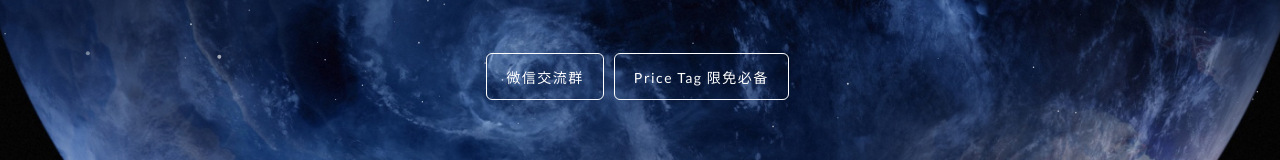
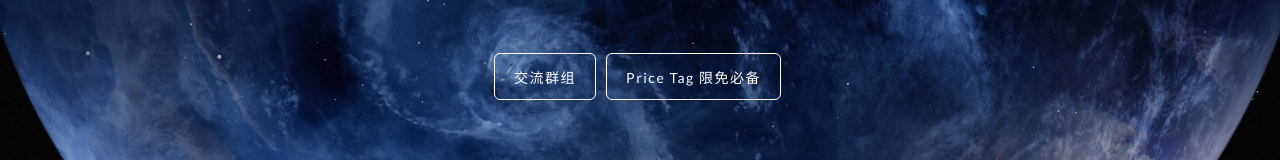
Before and after one commit to kakared/kakaread.github.io, a plain HTML site: page index.html in a window 1280 px wide. Shown: the part 250-410 px from the top of the page. Drawn offline with Linux system fonts and the light colour scheme; animation ran at ten frames a second; a script that the page names is missing.

```diff
--- a/index.html
+++ b/index.html
@@ -72,7 +72,7 @@ var _hmt = _hmt || [];
              <h1 class="h1_home wow fadeIn" data-wow-delay="0.4s"></h1>
              <h3 class="h3_home wow fadeIn" data-wow-delay="0.6s"></h3>
              <ul class="list-inline intro-social-buttons">
-				<li><a href="https://shimo.im/docs/fmGNuTnqyF8ek58b" class="btn  btn-lg mybutton_standard wow swing wow fadeIn" data-wow-delay="0.8s"><span class="network-name">微信交流群</span></a>
+				<li><a href="https://shimo.im/docs/fmGNuTnqyF8ek58b" class="btn  btn-lg mybutton_standard wow swing wow fadeIn" data-wow-delay="0.8s"><span class="network-name">交流群组</span></a>
                     <li><a href="https://itunes.apple.com/app/apple-store/id1166819590?pt=29622800&ct=ibetaapp&mt=8" target="_blank" class="btn  btn-lg mybutton_standard wow swing wow fadeIn" data-wow-delay="0.8s"><span class="network-name">Price Tag 限免必备</span></a>
 			</ul>
          </div>
```
